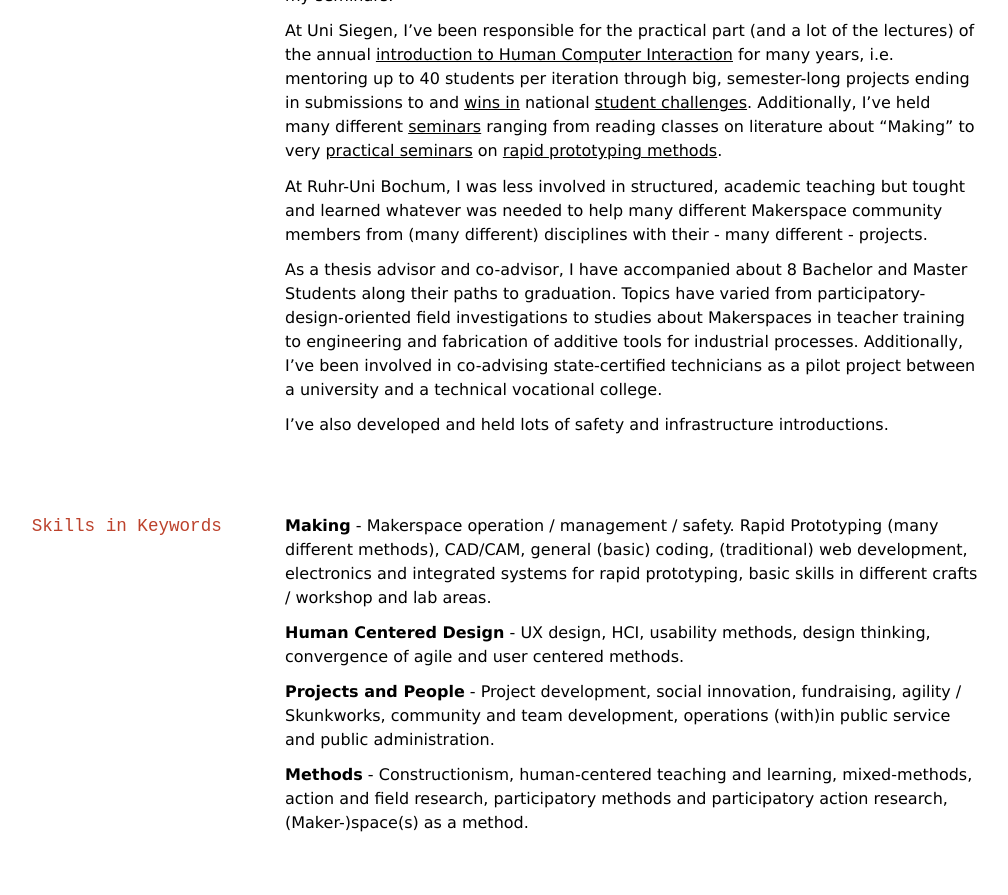
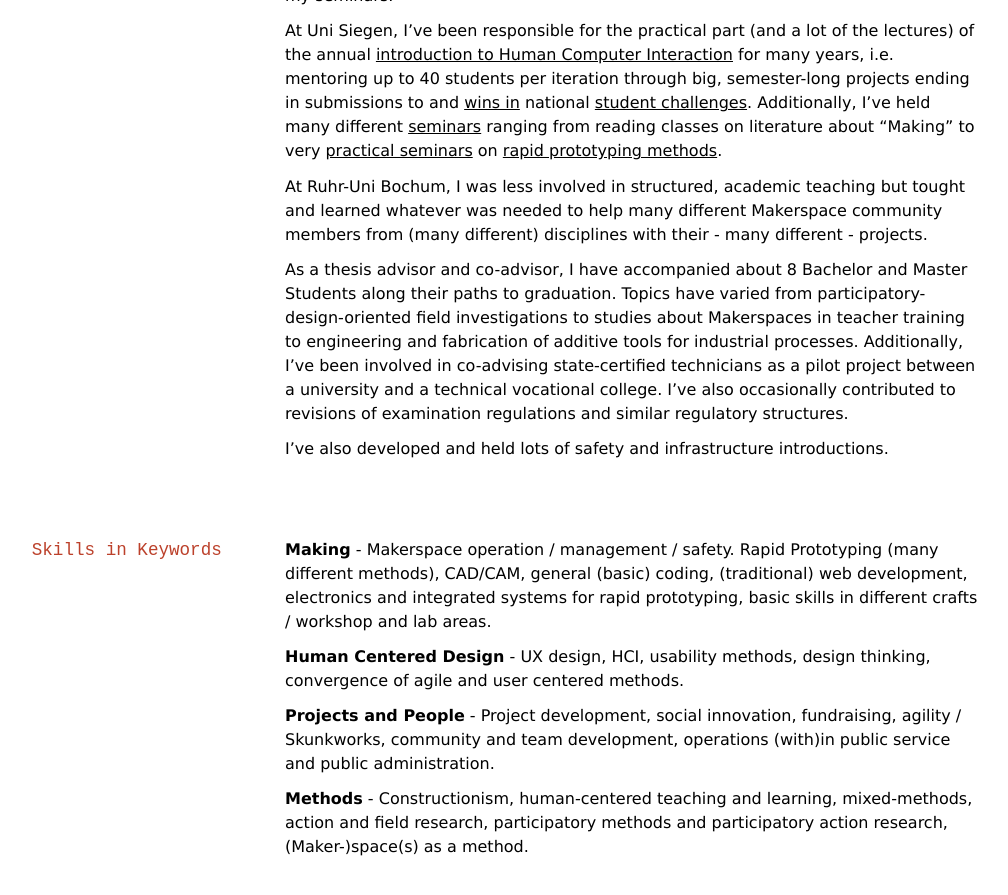
Before and after one commit to oliverstickel/oliverstickel.github.io, a Jekyll site: the page built from index.md, in a window 1280 px wide and 900 px high, scrolled down 1764 px. Shown: the top 895 px of the window, without its empty margins (47-1055 px from the left). Built offline with Jekyll 4.4.1, drawn with Linux system fonts in a browser that asks for light colours; nearby versions of some CDN libraries; a style sheet for code colours, icons or effects is not loaded.

Commit message:
Update index.md

```diff
--- a/index.md
+++ b/index.md
@@ -64,7 +64,7 @@ At Uni Siegen, I've been responsible for the practical part (and a lot of the le
 
 At Ruhr-Uni Bochum, I was less involved in structured, academic teaching but tought and learned whatever was needed to help many different Makerspace community members from (many different) disciplines with their - many different - projects.
 
-As a thesis advisor and co-advisor, I have accompanied about 8 Bachelor and Master Students along their paths to graduation. Topics have varied from participatory-design-oriented field investigations to studies about Makerspaces in teacher training to engineering and fabrication of additive tools for industrial processes. Additionally, I've been involved in co-advising state-certified technicians as a pilot project between a university and a technical vocational college.
+As a thesis advisor and co-advisor, I have accompanied about 8 Bachelor and Master Students along their paths to graduation. Topics have varied from participatory-design-oriented field investigations to studies about Makerspaces in teacher training to engineering and fabrication of additive tools for industrial processes. Additionally, I've been involved in co-advising state-certified technicians as a pilot project between a university and a technical vocational college. I've also occasionally contributed to revisions of examination regulations and similar regulatory structures.
 
 I've also developed and held lots of safety and infrastructure introductions.
 
```
